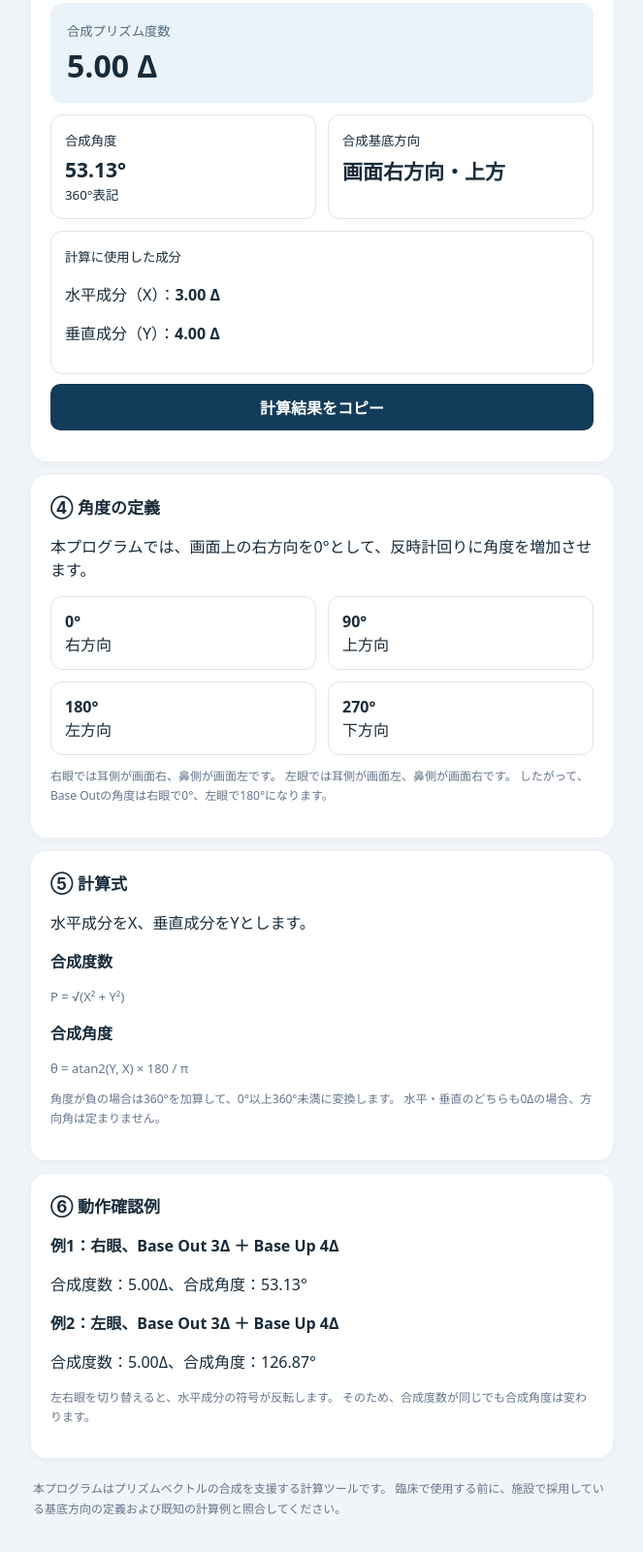
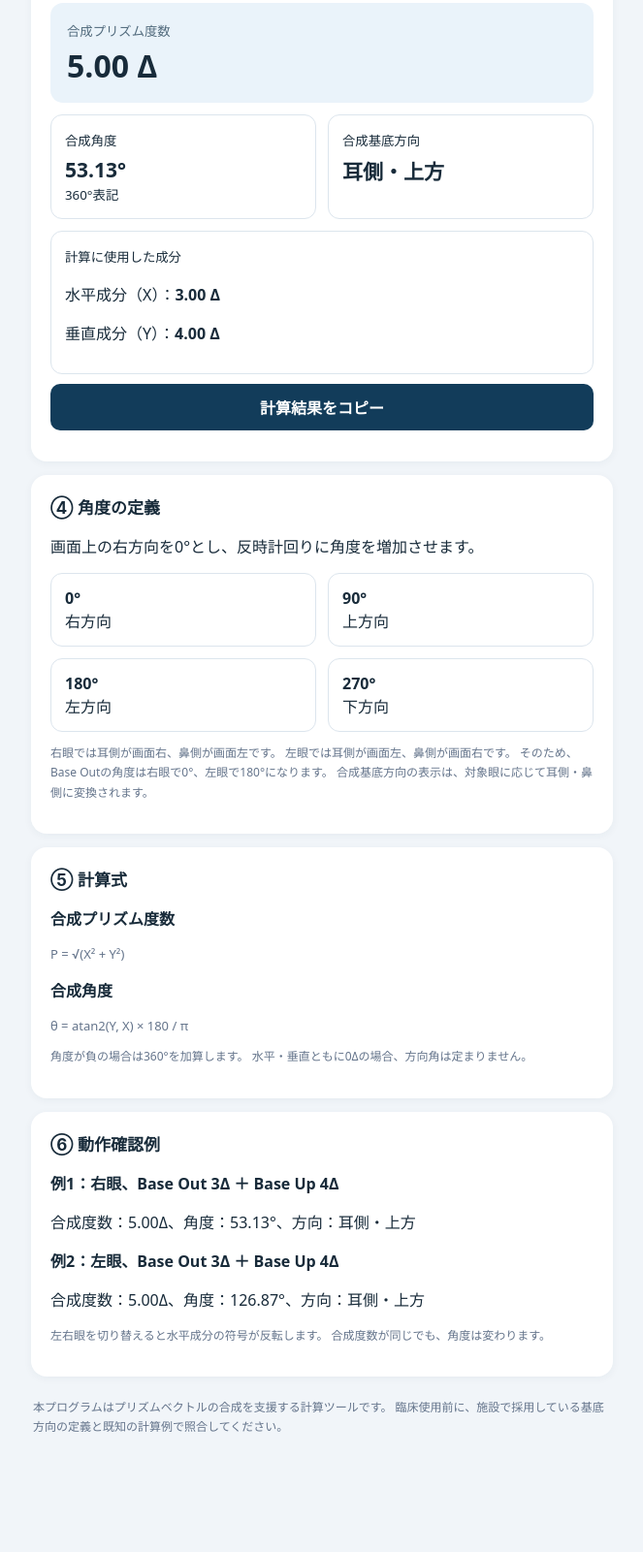
Before and after one commit to tomos1113-ops/prism-calculator, a plain HTML site: page index.html in a window 1280 px wide. Shown: the part 931-2532 px from the top of the page at 97% size, without its empty margins (308-971 px from the left). After the commit the page ends 2458 px from the top, so only its background shows below. Drawn offline with Linux system fonts and the light colour scheme.

Commit message:
index.html

```diff
--- a/index.html
+++ b/index.html
@@ -35,7 +35,6 @@ header p { margin: 0; color: #dceaf5; font-size: 14px; }
   box-shadow: 0 2px 8px #16324f0d;
 }
 h2 { font-size: 17px; margin: 0 0 15px; }
-
 label { display: block; font-size: 14px; font-weight: 650; }
 
 input, select, button {
@@ -108,7 +107,7 @@ footer { font-size: 12px; color: #64748b; line-height: 1.7; padding: 8px 2px; }
 
 <header>
   <h1>プリズム合成計算</h1>
-  <p>左右眼の基底方向を考慮して、合成度数と角度を計算します。</p>
+  <p>左右眼の基底方向を考慮した合成プリズム計算</p>
 </header>
 
 <section class="card">
@@ -182,14 +181,14 @@ footer { font-size: 12px; color: #64748b; line-height: 1.7; padding: 8px 2px; }
 
     <div class="tile">
       <small>合成基底方向</small>
-      <div class="value" id="direction">—</div>
+      <div class="value" id="direction">耳側・上方</div>
     </div>
   </div>
 
   <div class="tile" style="margin-top:12px">
     <small>計算に使用した成分</small>
-    <p>水平成分（X）：<strong><span id="xcomp">—</span> Δ</strong></p>
-    <p>垂直成分（Y）：<strong><span id="ycomp">—</span> Δ</strong></p>
+    <p>水平成分（X）：<strong><span id="xcomp">3.00</span> Δ</strong></p>
+    <p>垂直成分（Y）：<strong><span id="ycomp">4.00</span> Δ</strong></p>
   </div>
 
   <button class="primary" id="copy" type="button">
@@ -200,58 +199,55 @@ footer { font-size: 12px; color: #64748b; line-height: 1.7; padding: 8px 2px; }
 
 <section class="card">
   <h2>④ 角度の定義</h2>
-  <p>本プログラムでは、画面上の右方向を0°として、反時計回りに角度を増加させます。</p>
+  <p>画面上の右方向を0°とし、反時計回りに角度を増加させます。</p>
+
   <div class="two">
-    <div class="tile">
-      <strong>0°</strong><br>右方向
-    </div>
-    <div class="tile">
-      <strong>90°</strong><br>上方向
-    </div>
-    <div class="tile">
-      <strong>180°</strong><br>左方向
-    </div>
-    <div class="tile">
-      <strong>270°</strong><br>下方向
-    </div>
+    <div class="tile"><strong>0°</strong><br>右方向</div>
+    <div class="tile"><strong>90°</strong><br>上方向</div>
+    <div class="tile"><strong>180°</strong><br>左方向</div>
+    <div class="tile"><strong>270°</strong><br>下方向</div>
   </div>
+
   <p class="note">
     右眼では耳側が画面右、鼻側が画面左です。
     左眼では耳側が画面左、鼻側が画面右です。
-    したがって、Base Outの角度は右眼で0°、左眼で180°になります。
+    そのため、Base Outの角度は右眼で0°、左眼で180°になります。
+    合成基底方向の表示は、対象眼に応じて耳側・鼻側に変換されます。
   </p>
 </section>
 
 <section class="card">
   <h2>⑤ 計算式</h2>
-  <p>水平成分をX、垂直成分をYとします。</p>
-  <p><strong>合成度数</strong></p>
+  <p><strong>合成プリズム度数</strong></p>
   <p class="unit">P = √(X² + Y²)</p>
+
   <p><strong>合成角度</strong></p>
   <p class="unit">θ = atan2(Y, X) × 180 / π</p>
+
   <p class="note">
-    角度が負の場合は360°を加算して、0°以上360°未満に変換します。
-    水平・垂直のどちらも0Δの場合、方向角は定まりません。
+    角度が負の場合は360°を加算します。
+    水平・垂直ともに0Δの場合、方向角は定まりません。
   </p>
 </section>
 
 <section class="card">
   <h2>⑥ 動作確認例</h2>
+
   <p><strong>例1：右眼、Base Out 3Δ ＋ Base Up 4Δ</strong></p>
-  <p>合成度数：5.00Δ、合成角度：53.13°</p>
+  <p>合成度数：5.00Δ、角度：53.13°、方向：耳側・上方</p>
 
   <p><strong>例2：左眼、Base Out 3Δ ＋ Base Up 4Δ</strong></p>
-  <p>合成度数：5.00Δ、合成角度：126.87°</p>
+  <p>合成度数：5.00Δ、角度：126.87°、方向：耳側・上方</p>
 
   <p class="note">
-    左右眼を切り替えると、水平成分の符号が反転します。
-    そのため、合成度数が同じでも合成角度は変わります。
+    左右眼を切り替えると水平成分の符号が反転します。
+    合成度数が同じでも、角度は変わります。
   </p>
 </section>
 
 <footer>
   本プログラムはプリズムベクトルの合成を支援する計算ツールです。
-  臨床で使用する前に、施設で採用している基底方向の定義および既知の計算例と照合してください。
+  臨床使用前に、施設で採用している基底方向の定義と既知の計算例で照合してください。
 </footer>
 
 </main>
@@ -290,15 +286,13 @@ function calculate() {
   const isOut = $("hdir").value === "out";
   const isUp = $("vdir").value === "up";
 
-  // 座標系：画面右が +X、画面上が +Y
-  // 右眼：耳側は +X、鼻側は -X
-  // 左眼：耳側は -X、鼻側は +X
-  const x =
-    hval * (
-      (eye === "OD" && isOut) ||
-      (eye === "OS" && !isOut)
-        ? 1 : -1
-    );
+  // 画面右を +X、画面上を +Y とする
+  // 右眼：耳側 +X、鼻側 -X
+  // 左眼：耳側 -X、鼻側 +X
+  const x = hval * (
+    ((eye === "OD" && isOut) ||
+     (eye === "OS" && !isOut)) ? 1 : -1
+  );
 
   // Base Up は +Y、Base Down は -Y
   const y = vval * (isUp ? 1 : -1);
@@ -319,7 +313,7 @@ function calculate() {
     return;
   }
 
-  // atan2で全象限の角度を計算
+  // atan2で角度を計算し、0°以上360°未満に変換
   let deg = Math.atan2(y, x) * 180 / Math.PI;
 
   if (deg < 0) deg += 360;
@@ -327,9 +321,15 @@ function calculate() {
 
   $("angle").textContent = deg.toFixed(digits);
 
+  // 合成基底方向を解剖学的方向で表示
   const horizontal = Math.abs(x) < zero
     ? ""
-    : (x > 0 ? "画面右方向" : "画面左方向");
+    : (
+        ((eye === "OD" && x > 0) ||
+         (eye === "OS" && x < 0))
+          ? "耳側"
+          : "鼻側"
+      );
 
   const vertical = Math.abs(y) < zero
     ? ""
```
